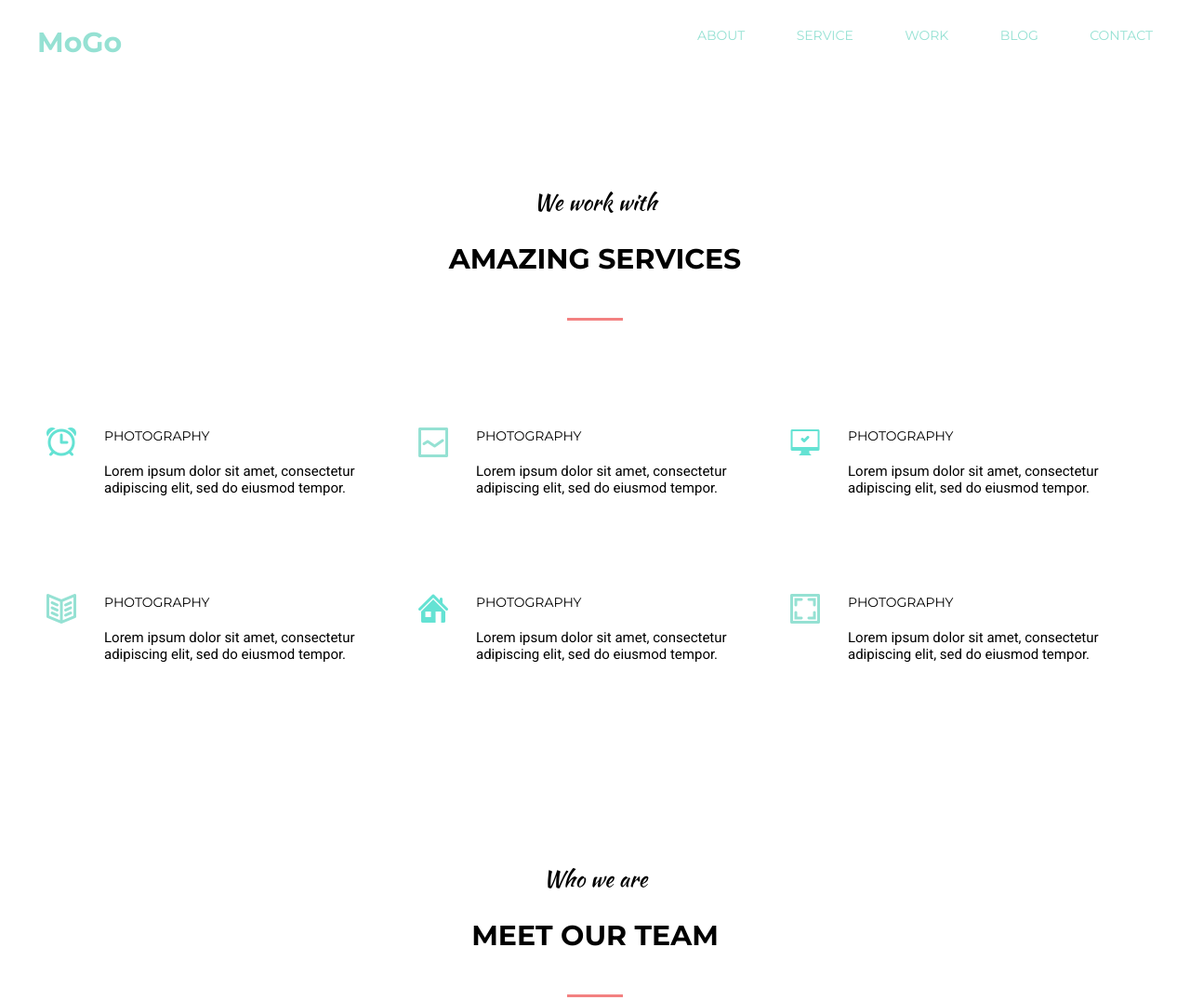
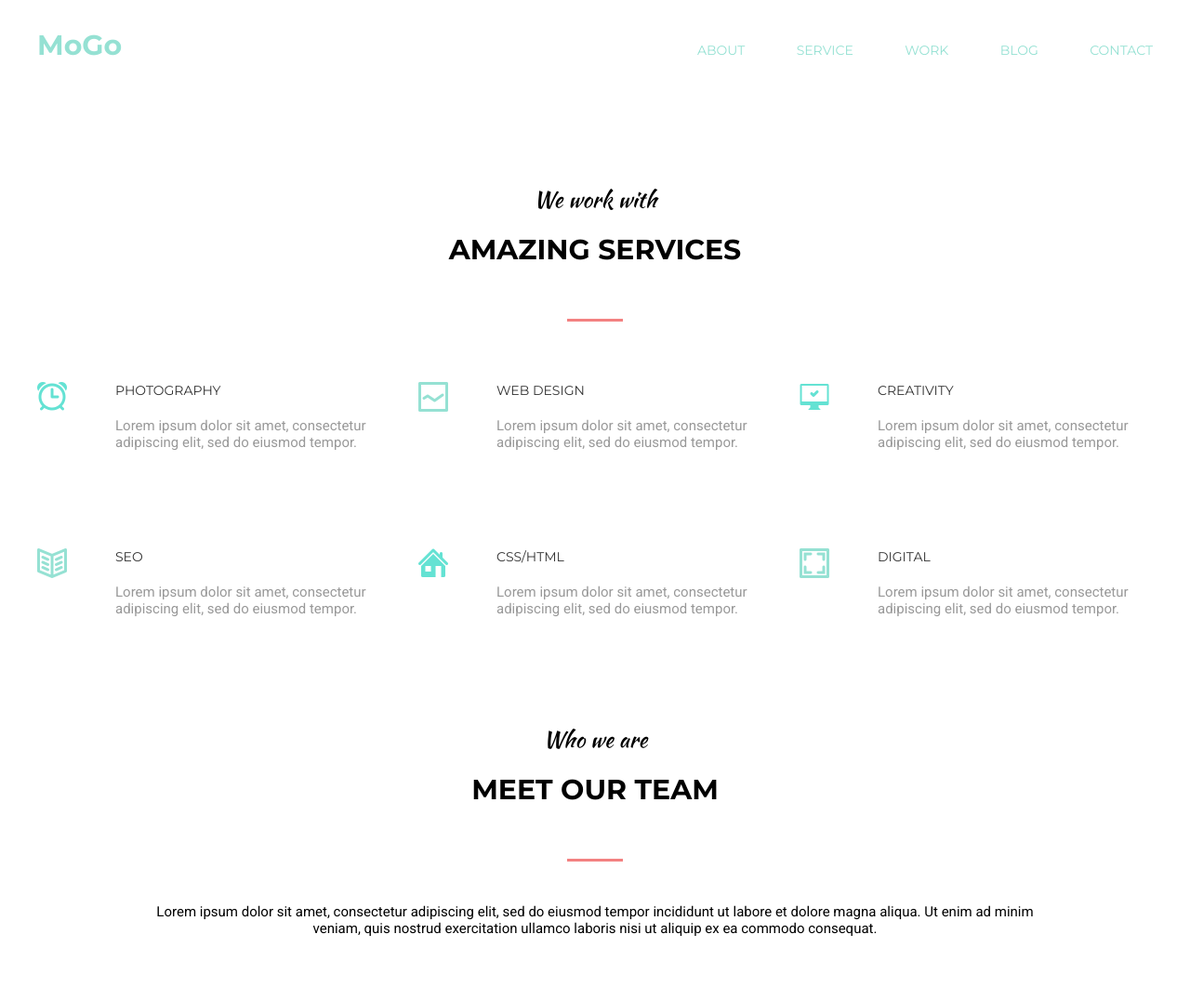
Before and after one commit to AlenaAnt/goit-fe-course, a plain HTML site: page html-css/Module-06/index.html in a window 1280 px wide. Shown: the top 1076 px of the page at 93% size. Drawn offline with Linux system fonts and the light colour scheme.

Commit message:
module-06

```diff
--- a/html-css/Module-06/index.html
+++ b/html-css/Module-06/index.html
@@ -12,13 +12,13 @@
   </head>
   <body>
     <div class="wrapper">
+      <header>
         <div class="container">
-        <header>
+          <div class="test">
           <nav class="page-nav">
             <div class="logo">
               <a href="#" class="logo-link">MoGo</a>
             </div>
-
             <ul class="nav-list">
               <li class="nav-item">
                 <a href="#" class="nav-link">about</a>
@@ -37,81 +37,60 @@
               </li>
             </ul>
           </nav>
+        </div>
+        </div>
       </header>
       <main>
         <section class="services">
-            <div class="head">
-              <h2>We work with</h2>
-              <h3>Amazing Services</h3>
-            </div>
+          <div class="container">
+            <header class="head">
+              <h2>
+                We work with <br />
+                <span class="sub-head">
+                  Amazing Services
+                </span>
+              </h2>
+            </header>
             <div class="cards-link">
-              <div class="card-link">
-                <div class="card-img">
-                  <img src="img/amazin-01-photography.png" alt="" />
-                </div>
-                <div class="name-serveces">
+              <div class="name-serveces icon-01">
                 <h4>photography</h4>
                 <p>
                   Lorem ipsum dolor sit amet, consectetur adipiscing elit, sed
                   do eiusmod tempor.
                 </p>
               </div>
-              </div>
-              <div class="card-link">
-                <div class="card-img">
-                  <img src="img/amazin-02-webdesing.png" alt="" />
-                </div>
-                <div class="name-serveces">
-                  <h4>photography</h4>
+              <div class="name-serveces icon-02">
+                <h4>Web Design</h4>
                 <p>
                   Lorem ipsum dolor sit amet, consectetur adipiscing elit, sed
                   do eiusmod tempor.
                 </p>
               </div>
-              </div>
-              <div class="card-link">
-                <div class="card-img">
-                  <img src="img/amazin-03-creativity.png" alt="" />
-                </div>
-                <div class="name-serveces">
-                  <h4>photography</h4>
+              <div class="name-serveces icon-03">
+                <h4>Creativity</h4>
                 <p>
                   Lorem ipsum dolor sit amet, consectetur adipiscing elit, sed
                   do eiusmod tempor.
                 </p>
               </div>
-              </div>
-
-              <div class="card-link">
-                <div class="card-img">
-                  <img src="img/amazin-04-seo.png" alt="" />
-                </div>
-                <div class="name-serveces">
-                  <h4>photography</h4>
+              <div class="name-serveces icon-04">
+                <h4>seo</h4>
                 <p>
                   Lorem ipsum dolor sit amet, consectetur adipiscing elit, sed
                   do eiusmod tempor.
                 </p>
               </div>
-              </div>
-              <div class="card-link">
-                <div class="card-img">
-                  <img src="img/amazin-05-csshtml.png" alt="" />
-                </div>
-                <div class="name-serveces">
-                  <h4>photography</h4>
+
+              <div class="name-serveces icon-05">
+                <h4>Css/Html</h4>
                 <p>
                   Lorem ipsum dolor sit amet, consectetur adipiscing elit, sed
                   do eiusmod tempor.
                 </p>
               </div>
-              </div>
-              <div class="card-link">
-                <div class="card-img">
-                  <img src="img/amazin-06-digital.png" alt="" />
-                </div>
-                <div class="name-serveces">
-                  <h4>photography</h4>
+
+              <div class="name-serveces icon-06">
+                <h4>digital</h4>
                 <p>
                   Lorem ipsum dolor sit amet, consectetur adipiscing elit, sed
                   do eiusmod tempor.
@@ -120,11 +99,15 @@
             </div>
           </div>
         </section>
+
         <section class="team">
-            <div class="head">
-              <h2>Who we are</h2>
-              <h3>Meet our team</h3>
-            </div>
+          <header class="head">
+            <h2>
+              Who we are<br />
+              <span class="sub-head">
+                Meet our team
+              </span>
+            </h2>
             <div class="content-team">
               <p>
                 Lorem ipsum dolor sit amet, consectetur adipiscing elit, sed do
@@ -133,24 +116,19 @@
                 nisi ut aliquip ex ea commodo consequat.
               </p>
             </div>
+          </header>
+
           <div class="cards-team">
             <div class="card-team">
               <div class="card-img-team">
                 <div class="overlay">
-                    <div class="overlay-icons">
-                      <button class="overlay-icon">
-                        <img src="img/soc-icon-01-facebook.png" alt="" />
-                      </button>
-                      <button class="overlay-icon">
-                        <img src="img/soc-icon-02-twitter.png" alt="" />
-                      </button>
-                      <button class="overlay-icon">
-                        <img src="img/soc-icon-03-pinterest.png" alt="" />
-                      </button>
-                      <button class="overlay-icon">
-                        <img src="img/soc-icon-04-instagram.png" alt="" />
-                      </button>
-                    </div>
+                  <a href="#" class="overlay-icon soc-icon-01"></a>
+
+                  <a href="#" class="overlay-icon soc-icon-02"></a>
+
+                  <a href="#" class="overlay-icon soc-icon-03"></a>
+
+                  <a href="#" class="overlay-icon soc-icon-04"></a>
                 </div>
                 <img
                   src="img/img-team-01.jpg"
@@ -168,20 +146,13 @@
             <div class="card-team">
               <div class="card-img-team">
                 <div class="overlay">
-                    <div class="overlay-icons">
-                      <button class="overlay-icon">
-                        <img src="img/soc-icon-01-facebook.png" alt="" />
-                      </button>
-                      <button class="overlay-icon">
-                        <img src="img/soc-icon-02-twitter.png" alt="" />
-                      </button>
-                      <button class="overlay-icon">
-                        <img src="img/soc-icon-03-pinterest.png" alt="" />
-                      </button>
-                      <button class="overlay-icon">
-                        <img src="img/soc-icon-04-instagram.png" alt="" />
-                      </button>
-                    </div>
+                  <a href="#" class="overlay-icon soc-icon-01"></a>
+
+                  <a href="#" class="overlay-icon soc-icon-02"></a>
+
+                  <a href="#" class="overlay-icon soc-icon-03"></a>
+
+                  <a href="#" class="overlay-icon soc-icon-04"></a>
                 </div>
                 <img
                   src="img/img-team-02.jpg"
@@ -199,20 +170,13 @@
             <div class="card-team">
               <div class="card-img-team">
                 <div class="overlay">
-                    <div class="overlay-icons">
-                      <button class="overlay-icon">
-                        <img src="img/soc-icon-01-facebook.png" alt="" />
-                      </button>
-                      <button class="overlay-icon">
-                        <img src="img/soc-icon-02-twitter.png" alt="" />
-                      </button>
-                      <button class="overlay-icon">
-                        <img src="img/soc-icon-03-pinterest.png" alt="" />
-                      </button>
-                      <button class="overlay-icon">
-                        <img src="img/soc-icon-04-instagram.png" alt="" />
-                      </button>
-                    </div>
+                  <a href="#" class="overlay-icon soc-icon-01"></a>
+
+                  <a href="#" class="overlay-icon soc-icon-02"></a>
+
+                  <a href="#" class="overlay-icon soc-icon-03"></a>
+
+                  <a href="#" class="overlay-icon soc-icon-04"></a>
                 </div>
                 <img
                   src="img/img-team-03.jpg"
@@ -229,22 +193,20 @@
           </div>
         </section>
       </main>
-
       <footer>
         <div class="container-footer">
           <div class="container-copyright">
             <p>
               © 2016 MoGo free PSD template by
-                <span class="word">Laaqiq</span>
+              <a href="#" class="word">Laaqiq</a>
             </p>
           </div>
-            <div class="btn">
-              <input class="email" type="email" value="Your Email" />
+          <form class="btn" action="#">
+            <input class="email" type="email" placeholder="Your Email" />
             <button class="subscribe">subscribe</button>
-            </div>
+          </form>
         </div>
       </footer>
     </div>
-    </div>
   </body>
 </html>
--- a/html-css/Module-06/style.css
+++ b/html-css/Module-06/style.css
@@ -6,6 +6,7 @@
 .wrapper {
   overflow: hidden;
   position: relative;
+  padding: 0 30px;
 }
 .container {
   max-width: 1200px;
@@ -17,13 +18,18 @@ li,
 ol {
   list-style: none;
 }
+.wrap {
+  display: flex;
+  align-items: center;
+  justify-content: space-between;
+}
 .page-nav {
   display: flex;
   justify-content: space-between;
   align-items: center;
-
-  min-height: 90px;
-  margin-bottom: 90px;
+  padding-top: 30px;
+padding-bottom: 110px;
+  align-items: baseline;
 }
 .logo {
   display: flex;
@@ -70,8 +76,6 @@ ol {
 .nav-link:hover,
 .nav-link:focus {
   color: #f38181;
-  font-weight: 900;
-
 }
 
 .nav-link:hover::after {
@@ -93,9 +97,10 @@ h2 {
   font-weight: 400;
   font-size: 24px;
   text-align: center;
-  margin-bottom: 25px;
+  line-height: 54px;
 }
-h3 {
+.sub-head {
+  margin-top: 25px;
   font-family: "Montserrat", sans-serif;
   font-weight: 900;
   font-size: 30px;
@@ -108,12 +113,17 @@ h4 {
   font-size: 14px;
   text-transform: uppercase;
   margin-bottom: 20px;
+  color: #333333;
 }
+
 .head {
-  margin-top: 110px;
-  margin-bottom: 115px;
+  font-family: "Roboto", sans-serif;
+  font-weight: 400;
+  font-size: 15px;
+  text-align: center;
+  margin-bottom: 65px;
 }
-.head::after {
+.sub-head::after {
   content: "";
   background-color: #f38181;
   display: block;
@@ -123,31 +133,17 @@ h4 {
   margin-right: auto;
   margin-top: 45px;
 }
-.services {
+section {
+    /* padding-top: 90px; */
+
 }
-
 .cards-link {
   display: flex;
   flex-wrap: wrap;
-  margin: 0 auto;
-  align-content: space-between;
+  justify-content: space-between;
+
 }
 
-.card-link {
-  font-family: "Roboto", sans-serif;
-  /* font-weight: 380; */
-  font-size: 15px;
-  flex-basis: 400px;
-  flex-grow: 0;
-  flex-shrink: 0;
-  display: flex;
-  text-align: left;
-  margin-bottom: 105px;
-  padding: 0 10px;
-}
-
-.head {
-}
 .team {
   margin-bottom: 85px;
 }
@@ -159,6 +155,8 @@ h4 {
   margin-bottom: 100px;
   display: flex;
   align-content: space-between;
+  padding: 0 130px;
+  margin-top: 45px;
 }
 .cards-team p {
   font-family: "Roboto", sans-serif;
@@ -168,7 +166,12 @@ h4 {
 .cards-team {
   display: flex;
   justify-content: space-between;
+  flex-wrap: wrap;
 }
+.card-team {
+  width: 380px;
+}
+
 .card-team + .card-team {
   margin-left: 30px;
 }
@@ -176,10 +179,52 @@ h4 {
 .card-img-team {
   position: relative;
   margin-bottom: 35px;
-  height: 470px;
-  width: 380px;
   transition: all 200ms linear;
 }
+.name-serveces {
+  font-family: "Roboto", sans-serif;
+  font-size: 15px;
+  width: 380px;
+  text-align: left;
+  margin-bottom: 105px;
+  padding: 0 10px;
+  padding-right: 20px;
+  position: relative;
+  color: #999999;
+  padding-left: 84px;
+}
+
+.name-serveces::before {
+  content: "";
+  display: block;
+  position: absolute;
+  top: 0;
+  left: 0;
+  width: 32px;
+  height: 32px;
+
+}
+
+.icon-01::before {
+  background-image: url(img/amazin-01-photography.png);
+}
+.icon-02::before {
+  background-image:  url(img/amazin-02-webdesing.png);
+}
+.icon-03::before {
+  background-image: url(img/amazin-03-creativity.png);
+}
+.icon-04::before {
+  background-image: url(img/amazin-04-seo.png);
+}
+.icon-05::before {
+  background-image: url(img/amazin-05-csshtml.png);
+}
+
+.icon-06::before {
+  background-image: url(img/amazin-06-digital.png);
+}
+
 .name-team {
   text-align: center;
 }
@@ -194,6 +239,7 @@ h4 {
 }
 .word {
   color: #f38181;
+  text-decoration: none;
 }
 
 .container-footer {
@@ -202,9 +248,7 @@ h4 {
   align-items: center;
   border-top: 1px solid #e5e5e5;
 }
-.card-img {
-  margin-right: 30px;
-}
+
 .btn {
   height: 40px;
   width: 380px;
@@ -221,7 +265,8 @@ h4 {
   font-size: 15px;
   width: 230px;
   height: 40px;
-  color: #cccccc;
+  color: #000000;
+  outline: none;
 }
 
 .subscribe {
@@ -240,7 +285,8 @@ h4 {
   background-image: -webkit-linear-gradient(
     90deg,
     rgba(252, 227, 138, 0.651) 0%,
-    rgba(243, 129, 129, 0.651) 100%);
+    rgba(243, 129, 129, 0.651) 100%
+  );
   position: absolute;
   border-left: 10px;
   opacity: 0;
@@ -255,25 +301,48 @@ h4 {
 .card-img-team:hover {
   transform: translate(-10px, -10px);
   box-shadow: 10px 10px 0px 0px #95e1d3;
+
+}
+
+.card-img-team:hover .overlay-icon{
+width: 56px;
+height: 56px;
 }
 
 .overlay .overlay-icon:hover {
   background-color: #1abc9c;
   opacity: 1;
-}
-.overlay-icons {
-  display: flex;
-}
-.overlay-icon {
-  display: flex;
-  background-color: #fce38a;
-  cursor: pointer;
-  margin: 0.5px;
-  border: none;
-  border-color: transparent;
-  transition: all 200ms linear;
+
 }
 
+.overlay-icon {
+  background-color: #fce38a;
+
+  transition: all 200ms linear;
+  transition-delay: 0.3s;
+  /* width: 56px;
+  height: 56px; */
+  width: 0px;
+  height: 0px;
+}
 .overlay-link {
   text-decoration: none;
 }
+.soc-icon-01 {
+  background-image: url(img/soc-icon-01-facebook.png);
+}
+.soc-icon-02 {
+  background-image: url(img/soc-icon-02-twitter.png);
+}
+.soc-icon-03 {
+  background-image: url(img/soc-icon-03-pinterest.png);
+}
+.soc-icon-04 {
+  background-image: url(img/soc-icon-04-instagram.png);
+}
+img {
+  display: block;
+}
+input[type="email"]::-webkit-input-placeholder {
+  color: #cccccc;
+}
--- /dev/null
+++ b/html-css/Module-08/homework-08/homework-08/fonts.txt
@@ -0,0 +1,3 @@
+Montserrat 400 700
+
+Roboto 300 400
```
Also changed, not shown: 4 other files. Lines whose indentation alone changed are shown as unchanged.
